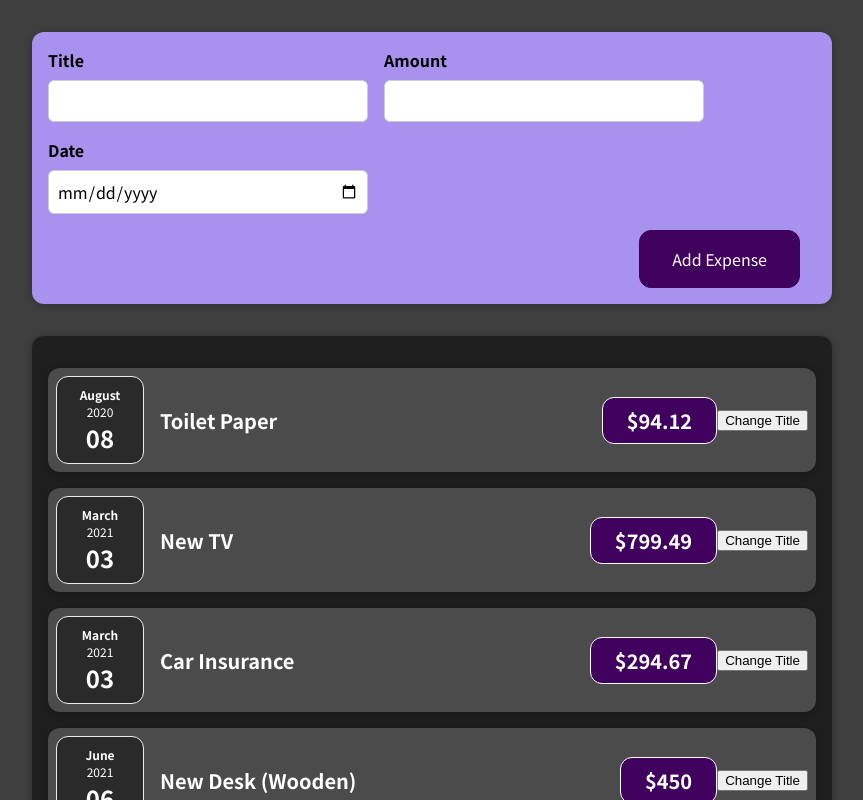
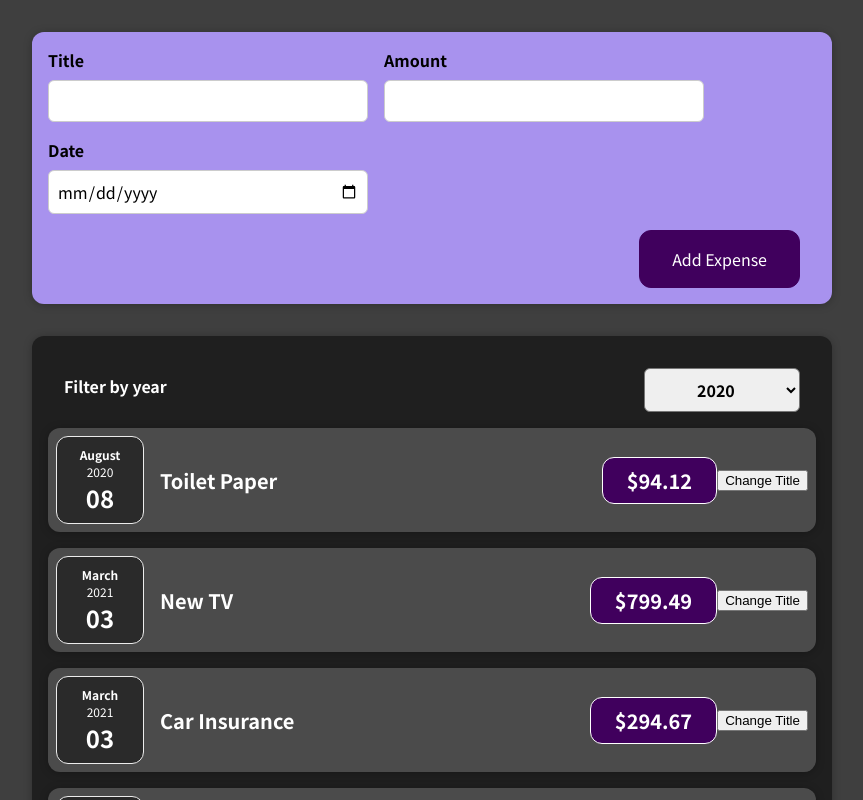
Before and after one commit to Gino-Hsu/react-expense-project, a React (Create React App) app: page / in a window 1280 px wide. Shown: the top 800 px of the page, without its empty margins (208-1071 px from the left). Built offline with nearby package versions, Linux system fonts and the light colour scheme.

Commit message:
feat: add ExpensesFilter component

```diff
--- /dev/null
+++ b/src/components/Expenses/ExpenseFilter/ExpensesFilter.css
@@ -0,0 +1,24 @@
+.expenses-filter {
+  color: white;
+  padding: 0 1rem;
+}
+
+.expenses-filter__control {
+  display: flex;
+  width: 100%;
+  align-items: center;
+  justify-content: space-between;
+  margin: 1rem 0;
+}
+
+.expenses-filter label {
+  font-weight: bold;
+  margin-bottom: 0.5rem;
+}
+
+.expenses-filter select {
+  font: inherit;
+  padding: 0.5rem 3rem;
+  font-weight: bold;
+  border-radius: 6px;
+}
--- /dev/null
+++ b/src/components/Expenses/ExpenseFilter/ExpensesFilter.js
@@ -0,0 +1,25 @@
+import React from 'react'
+
+import './ExpensesFilter.css'
+
+const ExpensesFilter = props => {
+  const handleDropdownChange = e => {
+    props.onChangeFilter(e.target.value)
+  }
+
+  return (
+    <div className='expenses-filter'>
+      <div className='expenses-filter__control'>
+        <label>Filter by year</label>
+        <select value={props.selected} onChange={handleDropdownChange}>
+          <option value='2022'>2022</option>
+          <option value='2021'>2021</option>
+          <option value='2020'>2020</option>
+          <option value='2019'>2019</option>
+        </select>
+      </div>
+    </div>
+  )
+}
+
+export default ExpensesFilter
--- a/src/components/Expenses/Expenses.js
+++ b/src/components/Expenses/Expenses.js
@@ -1,11 +1,23 @@
-import React from 'react'
+import React, { useState } from 'react'
 import ExpenseItem from './ExpenseItem'
 import Card from '../UI/Card'
+import ExpensesFilter from './ExpenseFilter/ExpensesFilter'
 import './Expenses.css'
 
 function Expenses(props) {
+  const [filteredYear, setFilterYear] = useState('2020')
+
+  const handleChangeFilter = selectYear => {
+    setFilterYear(selectYear)
+  }
+
   return (
+    <>
       <Card className='expenses'>
+        <ExpensesFilter
+          selected={filteredYear}
+          onChangeFilter={handleChangeFilter}
+        />
         <ExpenseItem
           title={props.items[0].title}
           amount={props.items[0].amount}
@@ -27,6 +39,7 @@
           date={props.items[3].date}
         />
       </Card>
+    </>
   )
 }
 
```
Lines whose indentation alone changed are shown as unchanged.
